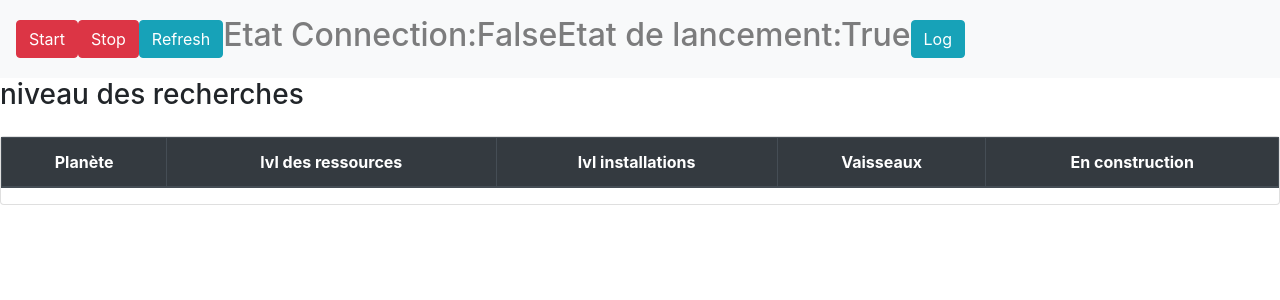
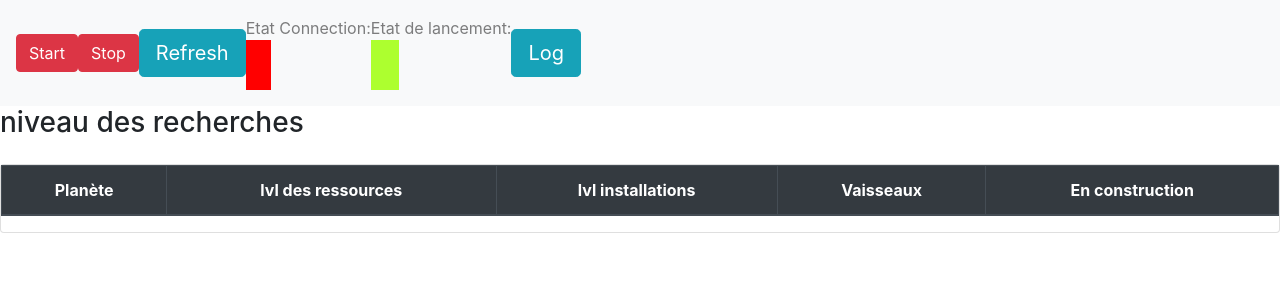
Before and after one commit to lordbentner/ogamepy, a Flask app: page / in a window 1280 px wide. Shown: the top 300 px of the page. Run offline with Flask 2, Linux system fonts and the light colour scheme; lists and menus that the app fills with data are empty; some libraries are stand-ins or nearby versions.

Commit message:
up index

```diff
--- a/app.py
+++ b/app.py
@@ -14,6 +14,7 @@ if("opt" in dir_path):
     IP='0.0.0.0'
 
 app = Flask(__name__)
+app.config['TEMPLATES_AUTO_RELOAD'] = True
 thread_1 = Afficheur()
 
 def launch_ogame():
@@ -49,4 +50,4 @@ def log():
 
 if __name__ == '__main__':
     launch_ogame()
-    app.run(use_reloader = True,host=IP,port=PORT)
+    app.run(use_reloader = True,host=IP,port=PORT,debug=True)
--- a/ogamebot.py
+++ b/ogamebot.py
@@ -30,6 +30,7 @@ class Afficheur(Thread):
         while True:
             if  self.isRunning == True:
                 try:
+                    self.id_pl = self.ogame.get_planet_ids()
                     id = self.id_pl[i]
                     pl_info = self.ogame.get_planet_infos(id)
                     co = pl_info["coordinate"]
--- /dev/null
+++ b/static/style.css
@@ -0,0 +1,11 @@
+.red {
+    width: 20%;
+    height: 50px;
+    background-color: red;
+}
+
+.green {
+    width: 20%;
+    height: 50px;
+    background-color: greenyellow;
+}
--- a/templates/index.html
+++ b/templates/index.html
@@ -17,13 +17,26 @@
     </form>
     </form>
         <form action="/refresh/" method="post">
-        <button class="btn btn-info" type="submit">Refresh</button>
+        <button class="btn btn-info btn-lg btn-block" type="submit">Refresh</button>
     </form>
-    <h2 class="navbar-text">Etat Connection:{{info[0]}}</h2>
-    <h2 class="navbar-text">Etat de lancement:{{info[1]}}</h2>
-    </form>
+    <span class="navbar-text">Etat Connection:
+        {% if info[0] == True %}
+            <div class="green"></div>
+        {% endif %}
+        {% if info[0] == False %}
+            <div class="red"></div>
+        {% endif %}
+    </span>
+    <span class="navbar-text">Etat de lancement:
+        {% if info[1] == True %}
+            <div class="green"></div>
+        {% endif %}
+        {% if info[1] == False %}
+            <div class="red"></div>
+        {% endif %}
+    </span>
         <form action="/log/" method="post">
-        <button class="btn btn-info" type="submit">Log</button>
+        <button class="btn btn-info btn-lg btn-block" type="submit">Log</button>
     </form>
 </nav>
 <div class="table-responsive">
@@ -33,7 +46,7 @@
            <tr>
                 {% for keyz in research[0] %}
                     <td><center>{{keyz | replace("_technology","") | replace("_drive"," drive")
-                     | replace("_network","") | replace("_"," ")  }}</center> </td>
+                     | replace("_network","") | replace("_"," ")  }}</center></td>
                 {% endfor %}
             </tr>
             <tr>
```
